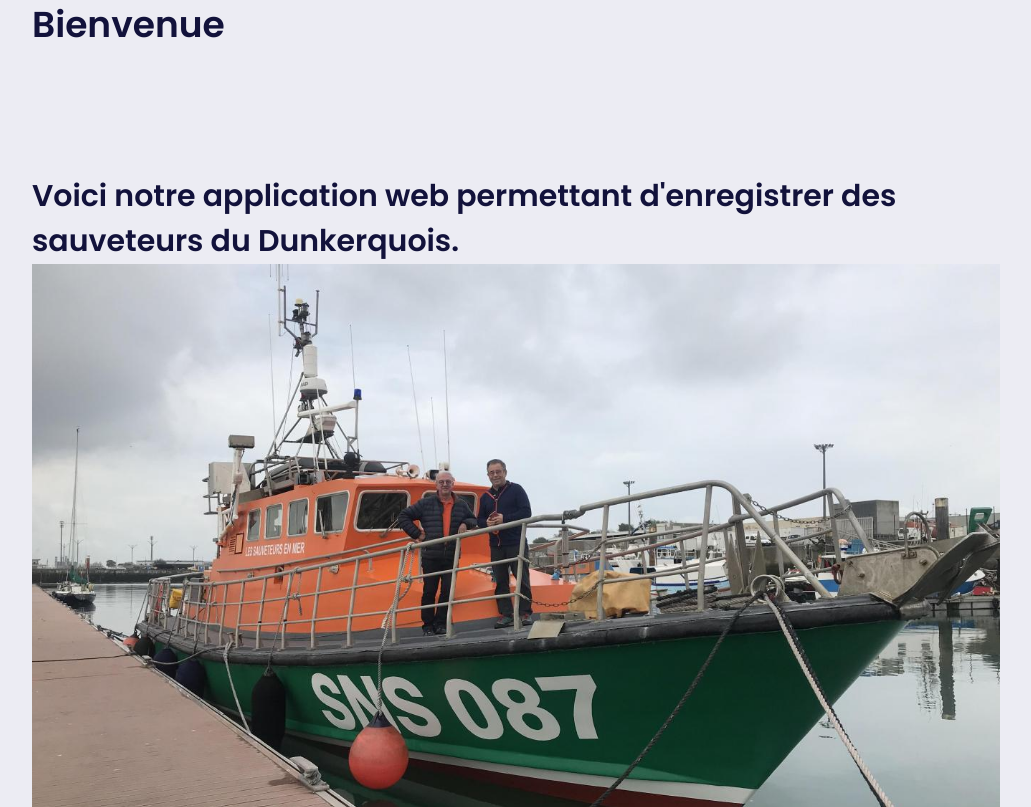
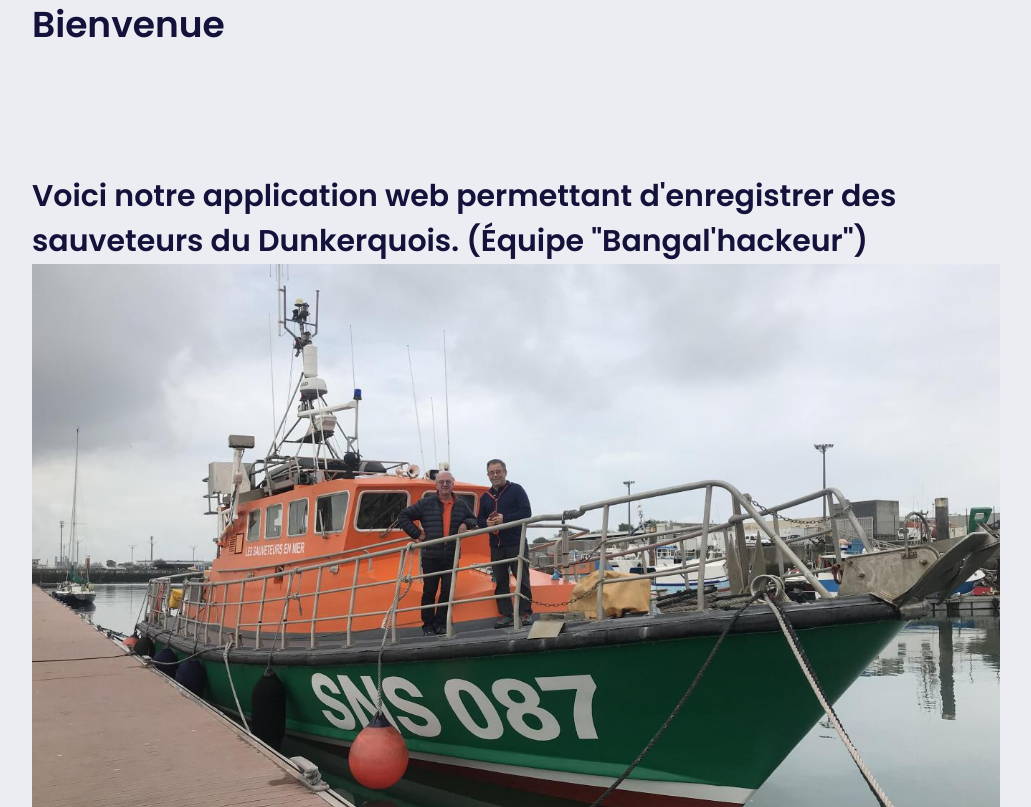
Before and after one commit to MikeOxmoll/SauveteurBangalHackeur, a PHP site: page / in a window 1280 px wide. Shown: the part 115-922 px from the top of the page, without its empty margins (124-1155 px from the left). Run offline with PHP 8.4, Linux system fonts and the light colour scheme.

Commit message:
Update accueil.tpl

```diff
--- a/vue/accueil/accueil.tpl
+++ b/vue/accueil/accueil.tpl
@@ -5,7 +5,7 @@
     <div class="login__container container">
 	<h3 class="login__title">Bienvenue</h3>
         <div class="accueil-contenu">
-	<h2><br></br>Voici notre application web permettant d'enregistrer des sauveteurs du Dunkerquois.</h2>
+	<h2><br></br>Voici notre application web permettant d'enregistrer des sauveteurs du Dunkerquois. (Équipe "Bangal'hackeur")</h2>
 <img src="./vue/image/sauveteur-img.jpg">
 </div>
     </div>
```
